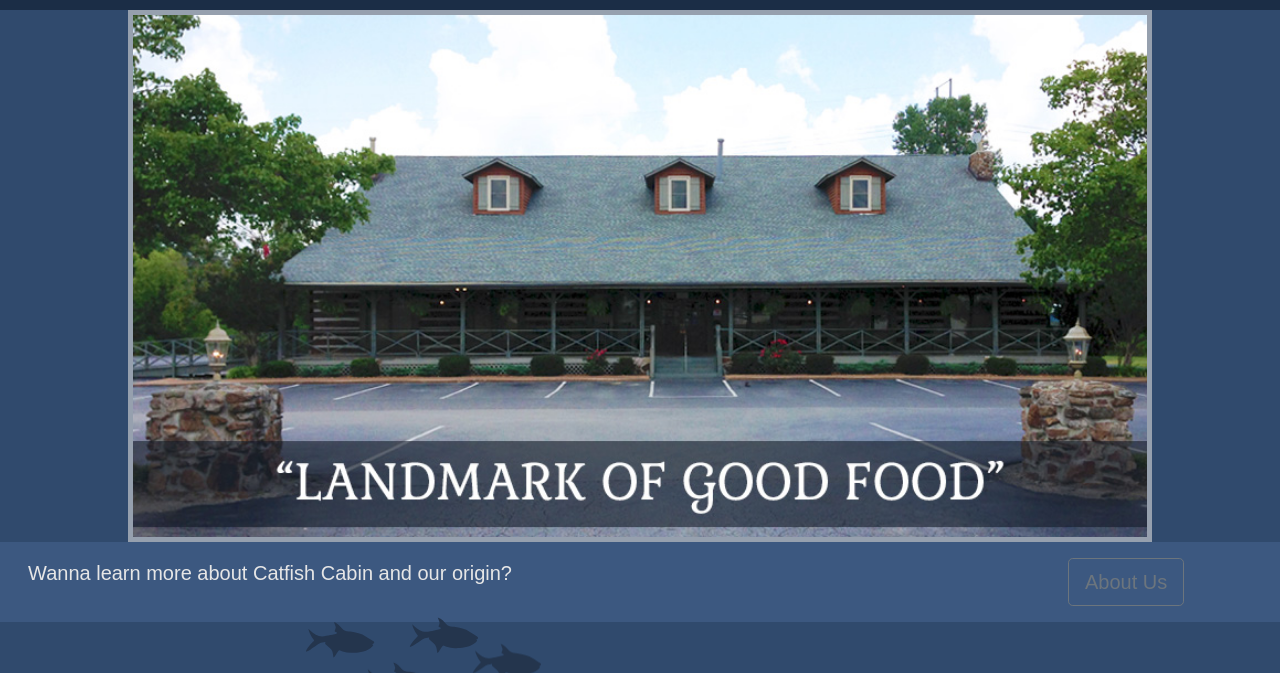
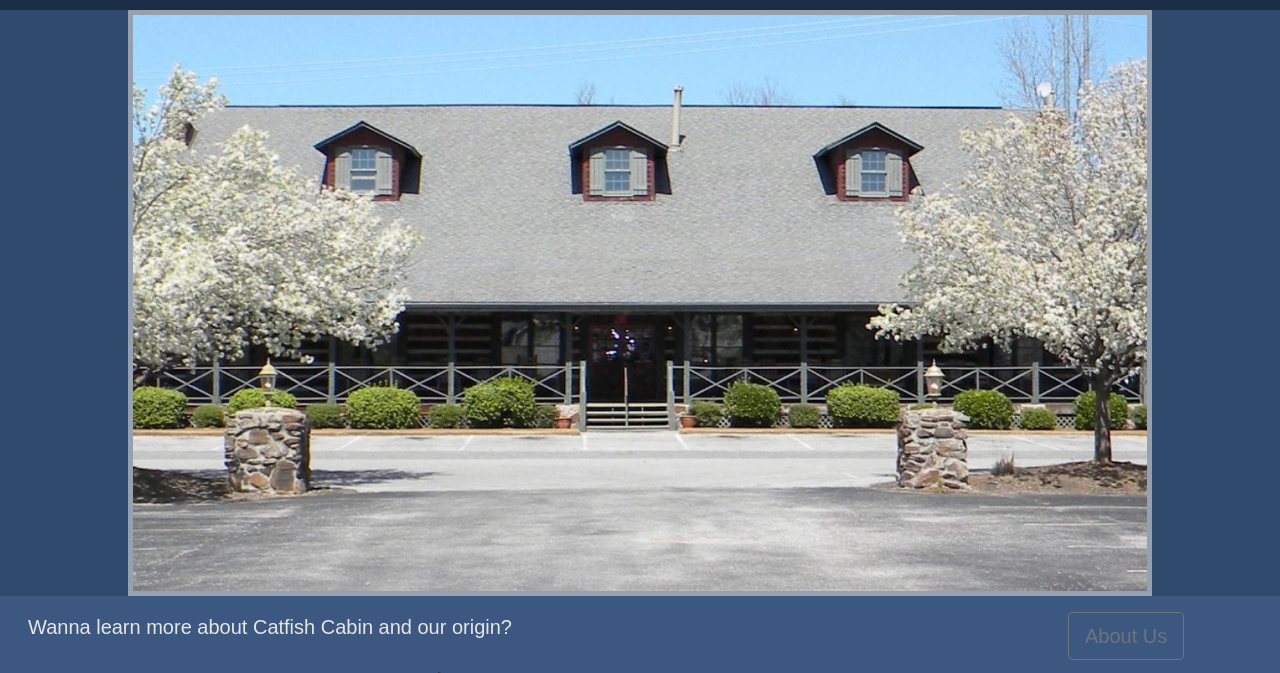
Before and after one commit to spjontek04/catfish-cabin, a plain HTML site: page index.html in a window 1280 px wide. Shown: the part 92-765 px from the top of the page. Drawn offline with nearby package versions, Linux system fonts and the light colour scheme.

Commit message:
image test

```diff
--- a/index.html
+++ b/index.html
@@ -70,7 +70,7 @@
 
 
   <!----------------------------------->
-  <img src="./images/catfish-front.jpg" class="center frontimage" >
+  <img src="./images/catfish-cabin.jpg" class="center frontimage" >
   <!--- Jumbotron -->
   <div class="container-fluid">
     <div class="row jumbotron">
```
